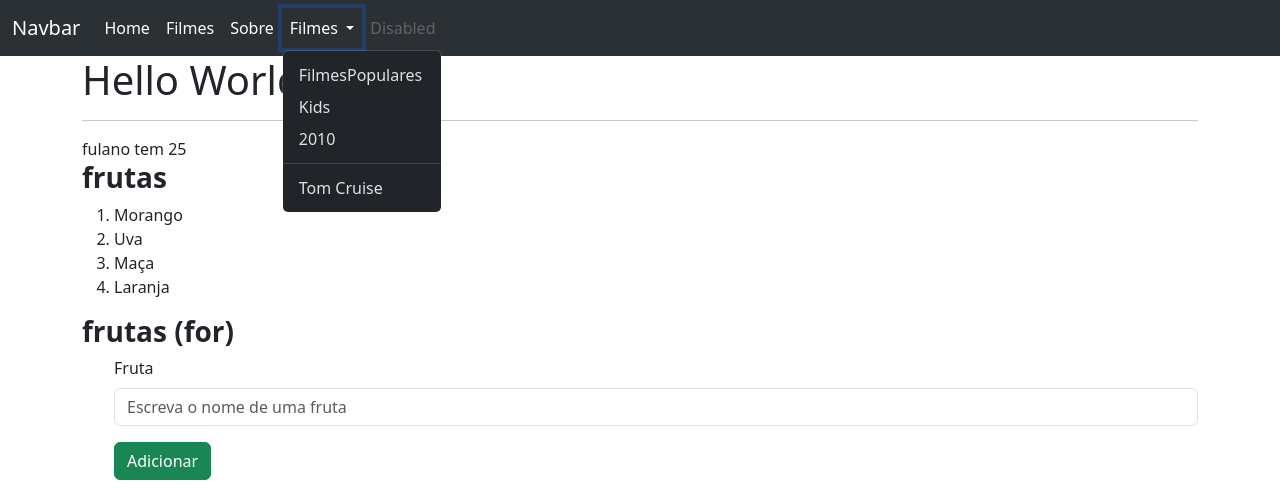
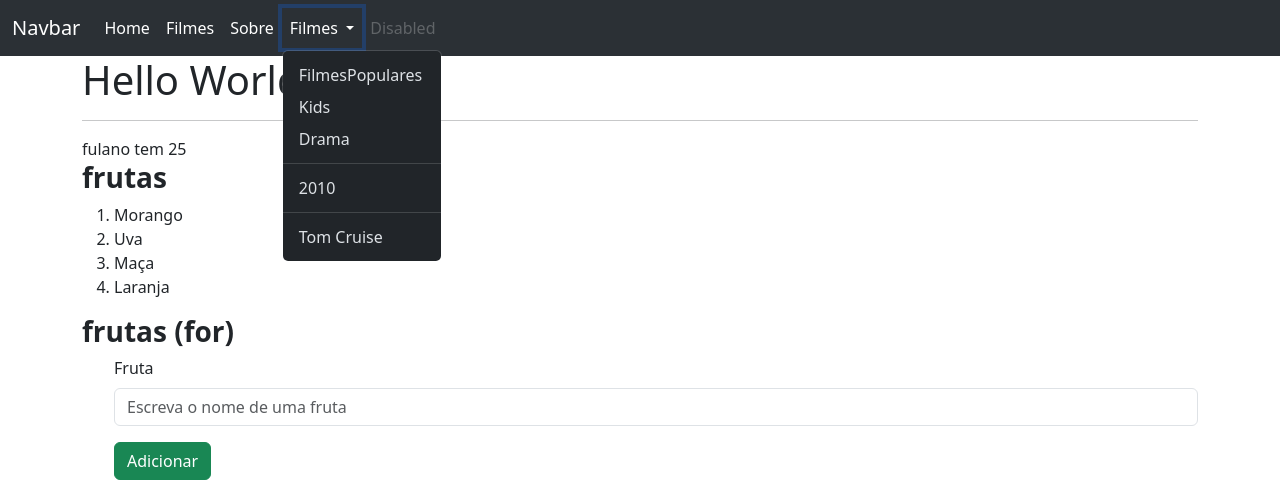
Before and after one commit to marcoguarato15/pythondev, a Flask app: page / in a window 1280 px wide, after a click on "Filmes". Shown: the top 493 px of the page. Run offline with Flask 3, Linux system fonts and the light colour scheme.

Commit message:
rotas dinâmicas com parâmetros

```diff
--- a/PythonFlask/app.py
+++ b/PythonFlask/app.py
@@ -43,9 +43,18 @@ def sobre():
 '''
 Outras rotas
 '''
-@app.route("/filmes")
-def filmes():
-    url = "https://api.themoviedb.org/3/discover/movie?sort_by=popularity.desc&api_key=8f70c995cc6e1aca07304b3324d1fe2b"
+@app.route("/filmes/<propriedade>")
+def filmes(propriedade):
+    if propriedade == "popular":
+        url = "https://api.themoviedb.org/3/discover/movie?sort_by=popularity.desc&api_key=8f70c995cc6e1aca07304b3324d1fe2b"
+    elif propriedade == "kids":
+        url = "https://api.themoviedb.org/3/discover/movie?certification_country=US&certification.lte=G&sort_by=popularity.desc&api_key=8f70c995cc6e1aca07304b3324d1fe2b"
+    elif propriedade == "2010":
+        url = "https://api.themoviedb.org/3/discover/movie?primary_release_year=2010&sort_by=vote_average.desc&api_key=8f70c995cc6e1aca07304b3324d1fe2b"
+    elif propriedade == "drama":
+        url = "https://api.themoviedb.org/3/discover/movie?with_genres=18&sort_by-vote_average.desc&api_key=8f70c995cc6e1aca07304b3324d1fe2b"
+    elif propriedade == "tom_cruise":
+        url = "https://api.themoviedb.org/3/discover/movie?with_cast=500&sort_by=vote_average.desc&api_key=8f70c995cc6e1aca07304b3324d1fe2b"
 
     request = urllib.request.urlopen(url)
     dados = request.read()
--- a/PythonFlask/templates/base.html
+++ b/PythonFlask/templates/base.html
@@ -35,13 +35,17 @@
                             Filmes
                         </a>
                         <ul class="dropdown-menu">
-                            <li><a class="dropdown-item" href="{{url_for('filmes')}}">FilmesPopulares</a></li>
-                            <li><a class="dropdown-item" href="#">Kids</a></li>
-                            <li><a class="dropdown-item" href="#">2010</a></li>
+                            <li><a class="dropdown-item" href="{{url_for('filmes', propriedade='popular')}}">FilmesPopulares</a></li>
+                            <li><a class="dropdown-item" href="{{url_for('filmes', propriedade='kids')}}">Kids</a></li>
+                            <li><a class="dropdown-item" href="{{url_for('filmes', propriedade='drama')}}">Drama</a></li>
                             <li>
                                 <hr class="dropdown-divider">
                             </li>
-                            <li><a class="dropdown-item" href="#">Tom Cruise</a></li>
+                            <li><a class="dropdown-item" href="{{url_for('filmes', propriedade='2010')}}">2010</a></li>
+                            <li>
+                                <hr class="dropdown-divider">
+                            </li>
+                            <li><a class="dropdown-item" href="{{url_for('filmes', propriedade='tom_cruise')}}">Tom Cruise</a></li>
                         </ul>
                     </li>
                     <li class="nav-item">
```
